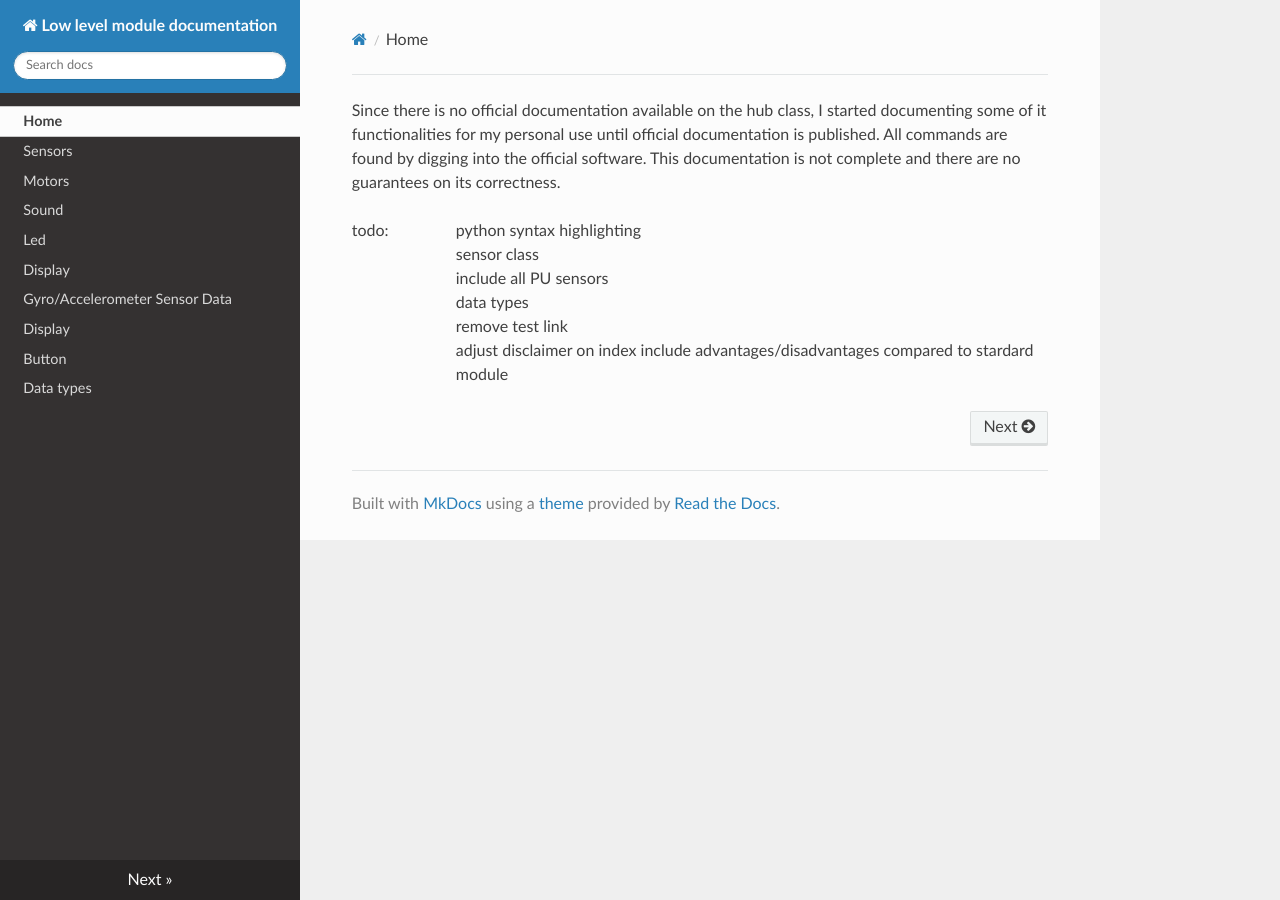
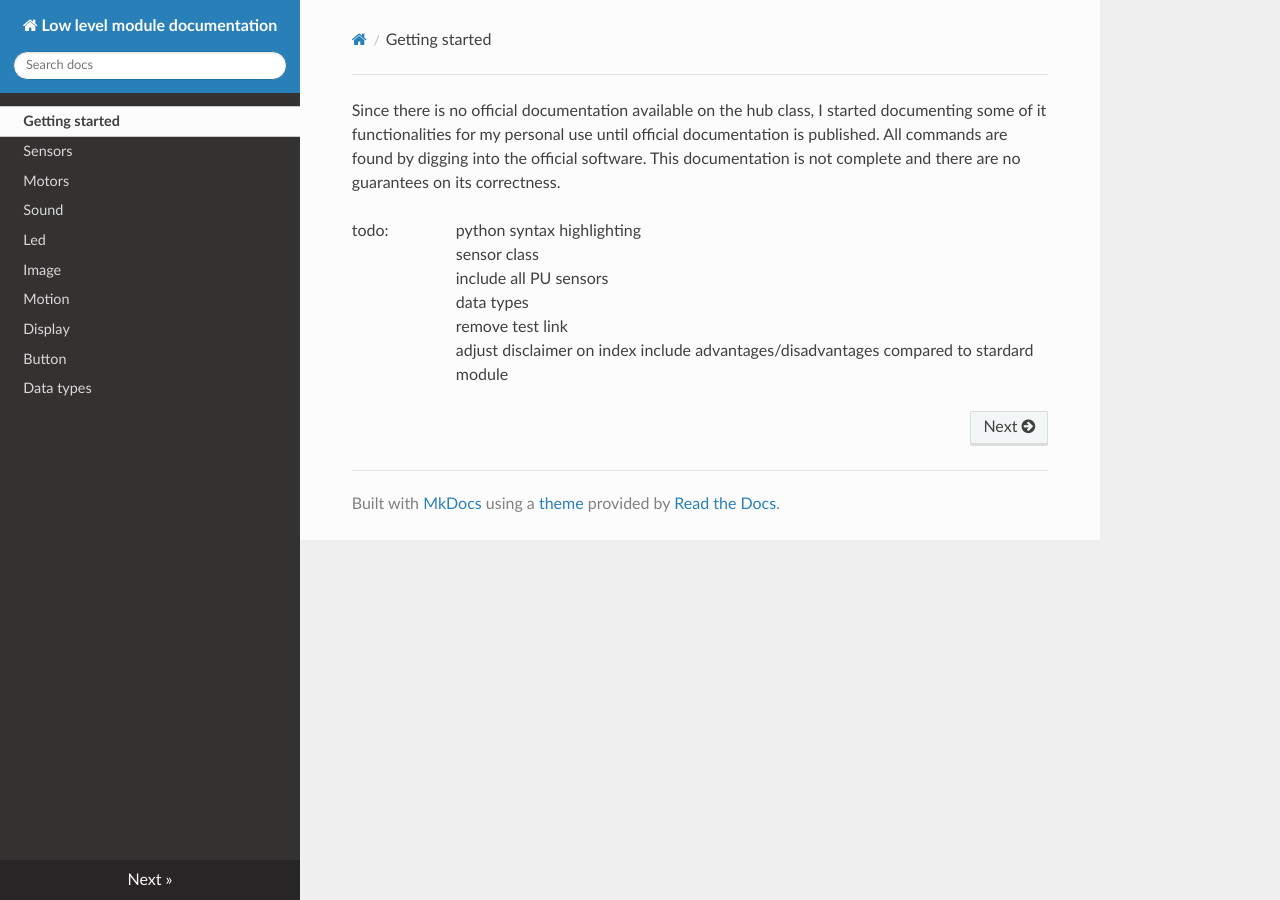
Before and after one commit to NStrijbosch/hub-module-notes, an MkDocs documentation site: the page built from docs/index.md, in a window 1280 px wide. Built offline with MkDocs 1.6.1, drawn with Linux system fonts in a browser that asks for light colours; nearby versions of some CDN libraries.

Commit message:
new toc structure

```diff
--- a/mkdocs.yml
+++ b/mkdocs.yml
@@ -1,14 +1,14 @@
 site_name: Low level module documentation
 nav:
-    - 'index.md'
-    - 'sensors.md'
+    - Getting started: 'index.md'
+    - Sensors: 'sensors.md'
     - Motors: 'motors.md'
-    - 'sound.md'
-    - 'led.md'
-    - 'image_test.md'
-    - 'motion.md'
-    - 'display.md'
-    - 'button.md'
-    - 'data_types.md'
+    - Sound: 'sound.md'
+    - Led: 'led.md'
+    - Image: 'image_test.md'
+    - Motion: 'motion.md'
+    - Display: 'display.md'
+    - Button: 'button.md'
+    - Data types: 'data_types.md'
 theme: readthedocs
 extra_css: ['custom.css']
```
